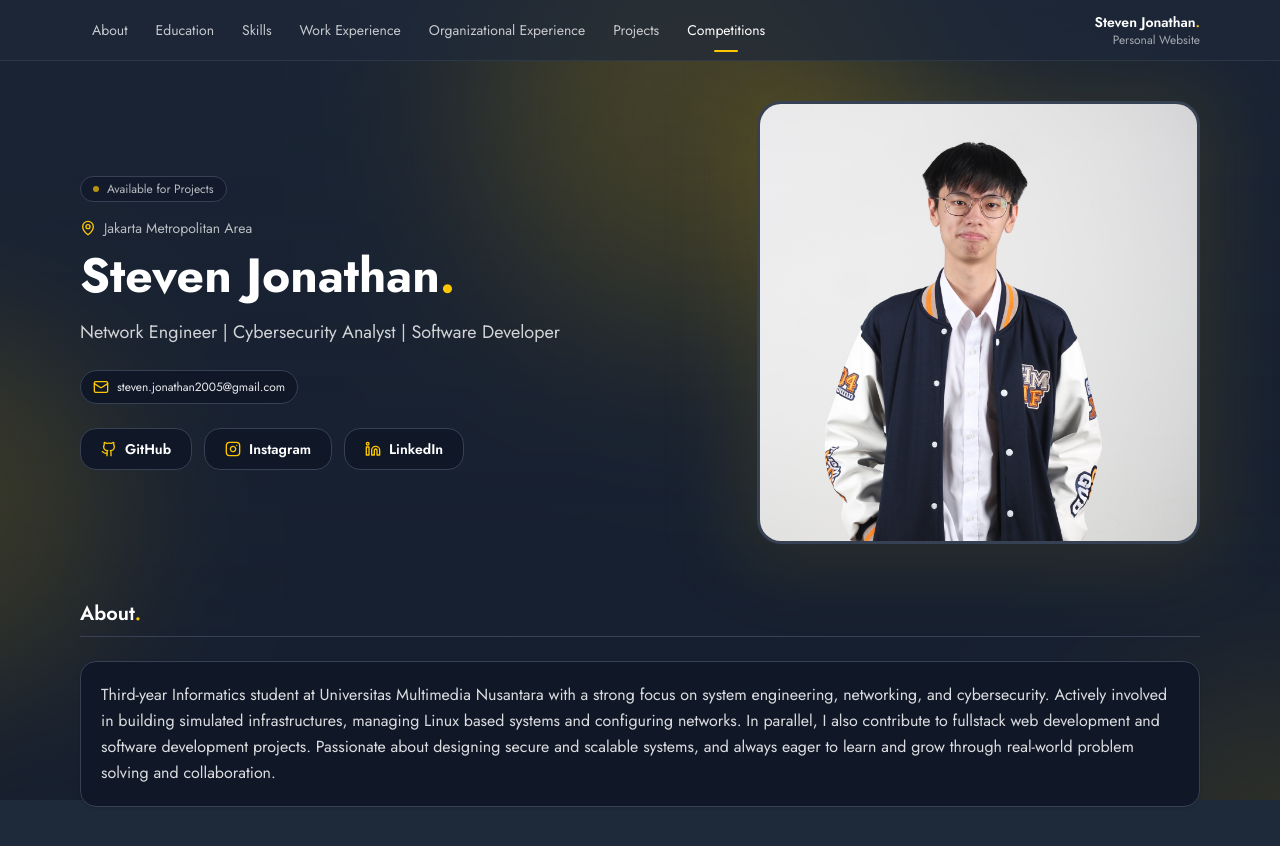
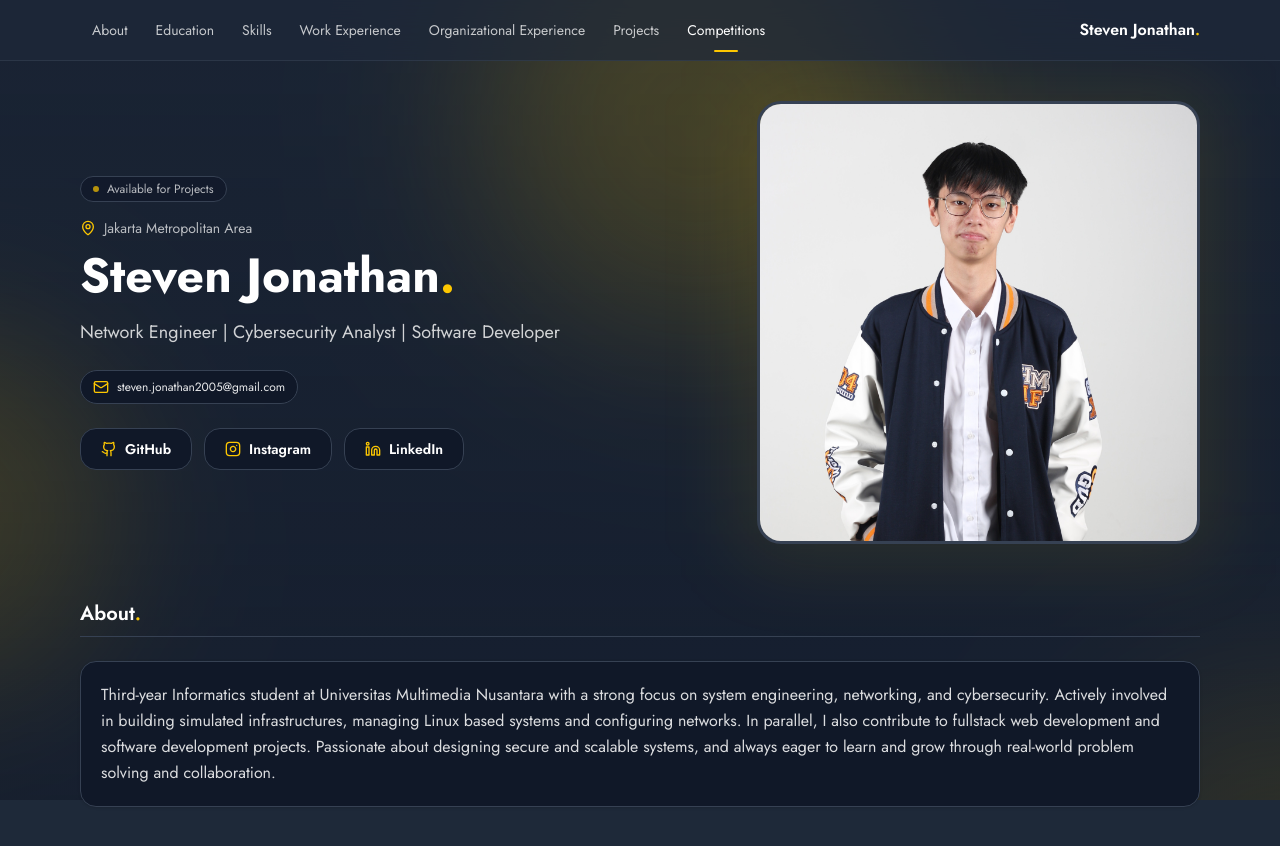
Before and after one commit to stevjoo/personal-website, a Vue app: page / in a window 1280 px wide. Shown: the top 846 px of the page. Built offline with nearby package versions, Linux system fonts and the light colour scheme.

Commit message:
Update dikit

```diff
--- a/src/components/Navbar.vue
+++ b/src/components/Navbar.vue
@@ -110,11 +110,8 @@ onBeforeUnmount(() => {
         class="ml-auto group text-right transition active:scale-[0.98]"
         @click="goTo('top')"
       >
-        <div class="text-sm font-semibold text-white">
+        <div class="text-md font-semibold text-white">
           Steven Jonathan<span class="text-yellow-400">.</span>
-        </div>
-        <div class="text-xs text-white/60 transition group-hover:text-white/75">
-          Personal Website
         </div>
       </button>
     </div>
```
